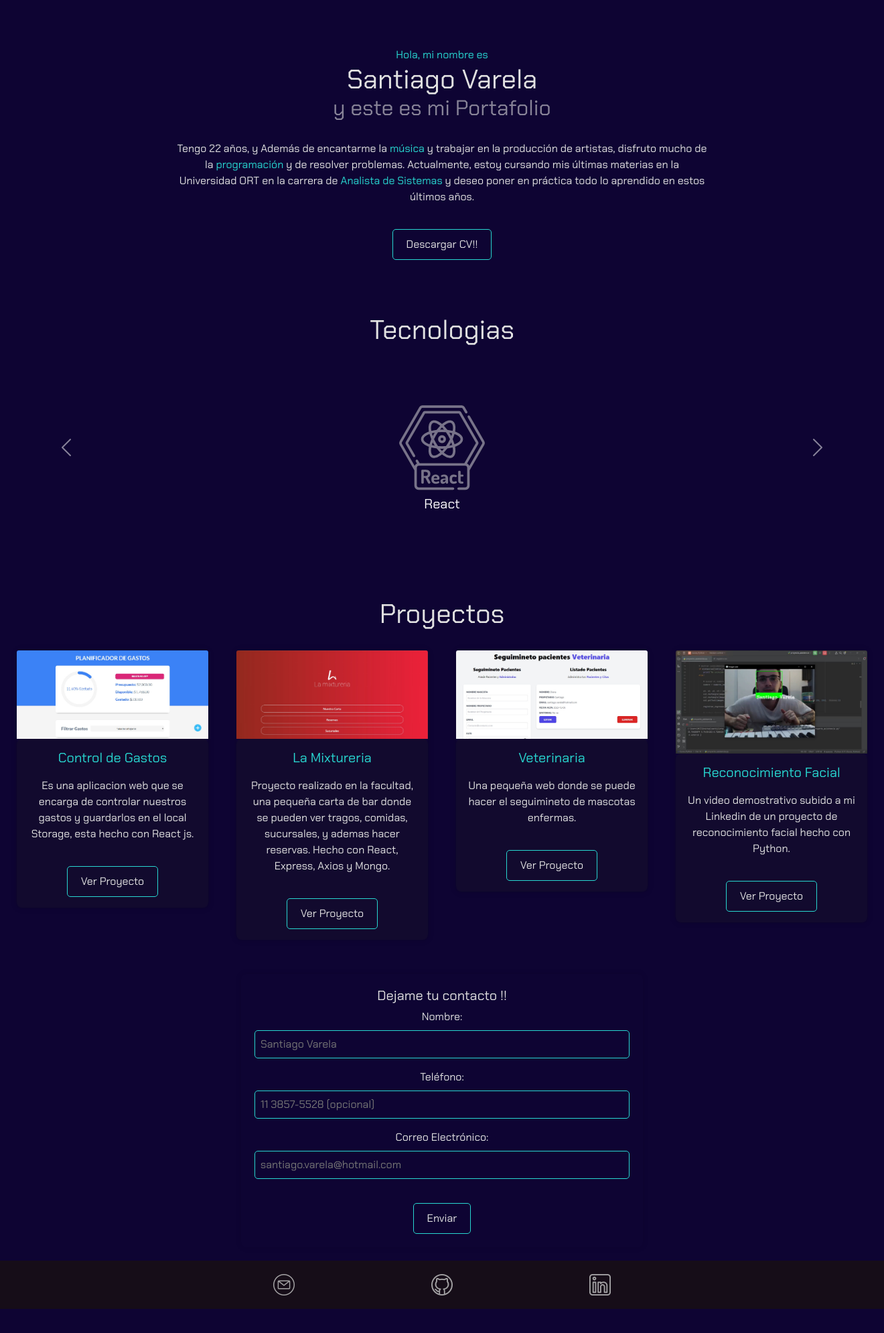
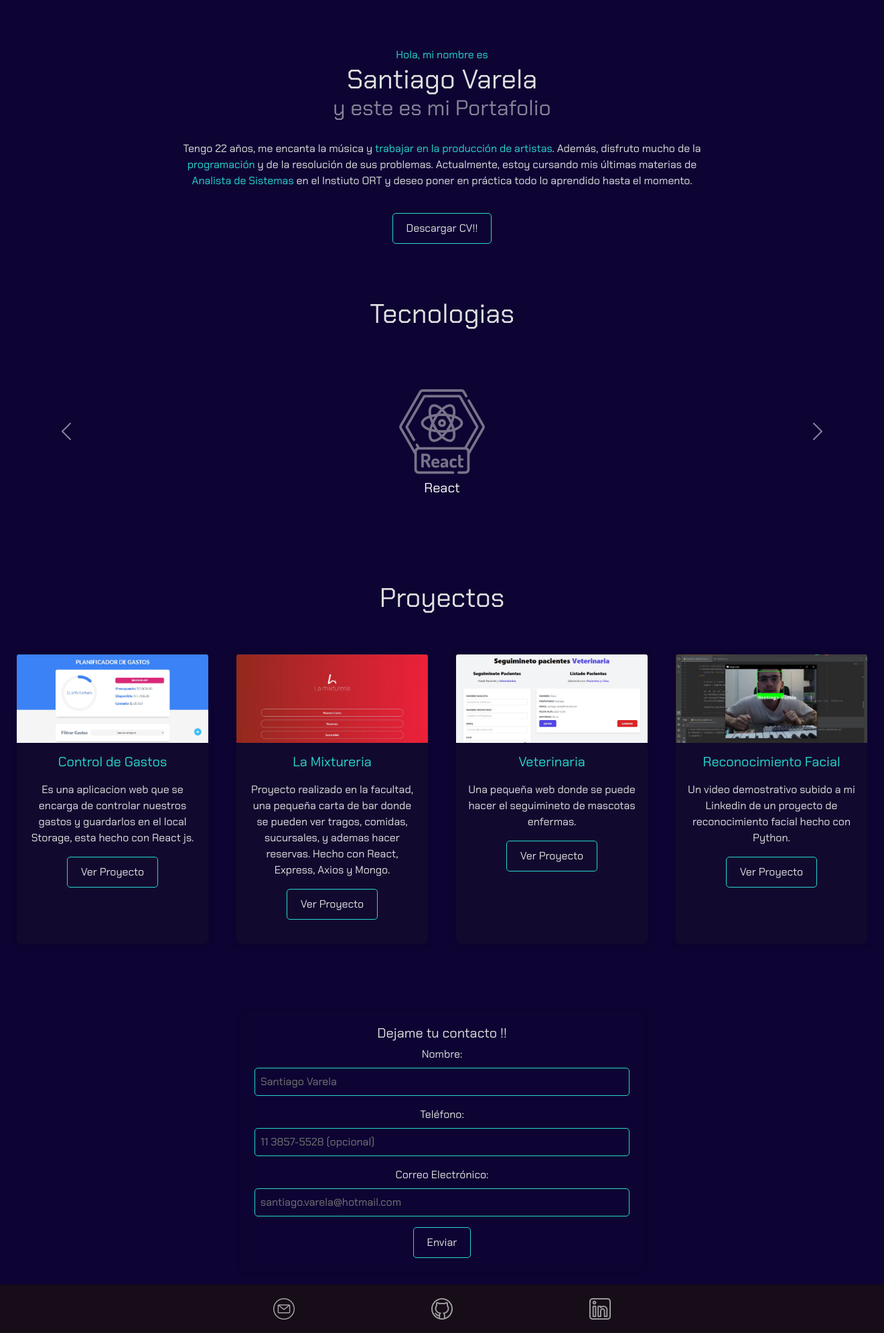
Before and after one commit to SantiagoVarela2001/Portafolio, a Django app: template Portafolio/templates/home.html in a window 1320 px wide. Shown: the whole page at 67% size. Before the commit the page ends 1954 px from the top, so only its background shows below. Run offline with Django 4.2, Linux system fonts and the light colour scheme; the template is opened without the code that fills it: values that come from a table or form of the project are taken from there, others are empty.

Commit message:
detalles

```diff
--- a/Portafolio/static/estilos/estilos.css
+++ b/Portafolio/static/estilos/estilos.css
@@ -38,6 +38,7 @@ body{
     background-color: var(--color-azul-oscuro);
     color: var(--color-hueso) ;
     text-align: center;
+
 }
 
 
@@ -122,6 +123,12 @@ margin-bottom: 70px;
   margin-top: 30px;
   margin-bottom: 50px;
 }
+.proyectos2 {
+  display: flex;
+  justify-content: center;
+  margin-top: 30px;
+  margin-bottom: 50px;
+}
 
 .proyecto{
   padding-left: 20px;
@@ -129,9 +136,7 @@ margin-bottom: 70px;
 }
 
 .card {
-  background-color: var(--color-azul-oscuro);
-
-  border-radius: 8px;
+  background: var(--color-azul-oscuro);
   box-shadow: 0 0 10px rgba(0, 0, 0, 0.1);
   width: 300px;
 }
@@ -140,6 +145,7 @@ margin-bottom: 70px;
   background-color: #150e2c94;
   color: var(--color-hueso);
   border-radius: 8px;
+  height: 300px;
 }
 
 .card-title {
@@ -200,7 +206,6 @@ input {
   font-size: 16px;
   cursor: pointer;
   border-radius: 5px;
-  margin-top: 20px;
 }
 
 .boton-enviar:hover {
@@ -219,20 +224,15 @@ footer{
 }
 
 /* Ajustes para dispositivos pequeños */
-@media (max-width: 768px) {
-  .presentacion {
-      margin-top: 30px; /* Reducir el margen superior en dispositivos pequeños */
+@media (max-width: 1314px) {
+
+  .proyectos2 {
+    display: block;
   }
-
-  .icono {
-      margin: 30px; /* Reducir el margen de los íconos */
+  .proyectos{
+    margin-top: 0px;
   }
-
-  .proyecto {
-      padding: 10px; /* Reducir el relleno de los proyectos */
-  }
-
-  .formulario {
-      width: 80%; /* Reducir el ancho del formulario */
+  .proyecto{
+    margin-top: 30px;
   }
 }
--- a/Portafolio/templates/home.html
+++ b/Portafolio/templates/home.html
@@ -21,13 +21,10 @@
     </div>
 
     <div class="conteiner-resumen">
-        <p class="resumen">Tengo 22 a&ntildeos, y Adem&aacute;s de encantarme la <w class="presentacion">m&uacute;sica
-            </w> y
-            trabajar en la producci&oacute;n de artistas, disfruto mucho de la <w class="presentacion">
-                programaci&oacute;n</w> y de resolver problemas.
-            Actualmente, estoy cursando mis &uacute;ltimas materias en la Universidad ORT en la carrera de <w
-                class="presentacion">Analista de
-                Sistemas</w> y deseo poner en pr&aacute;ctica todo lo aprendido en estos &uacute;ltimos a&ntilde;os.
+        <p class="resumen">Tengo 22 años, me encanta la música y <w class="presentacion">trabajar en la producción de artistas</w>.
+             Además, disfruto mucho de la <w class="presentacion">programación</w> y de la resolución de sus problemas.
+              Actualmente, estoy cursando mis últimas materias de <w class="presentacion">Analista de Sistemas</w> en el Instiuto ORT
+               y deseo poner en práctica todo lo aprendido hasta el momento.
         </p>
     </div>
     <a class="descarga-cv" href="{% static 'cv/CV Santiago Varela.pdf' %}" download="CV Santiago Varela.pdf">Descargar
@@ -101,6 +98,7 @@
     <h2 class="titulos">Proyectos</h2>
 
     <div class="proyectos">
+        <div class="proyectos2">
         <div class="proyecto">
             <div class="card" style="width: 18rem;">
                 <img src="../static/imagenes/control_gastos.jpg" class="card-img-top" alt="Control de Gastos">
@@ -127,7 +125,9 @@
                 </div>
             </div>
         </div>
+        </div>
 
+        <div class="proyectos2">
         <div class="proyecto">
             <div class="card" style="width: 18rem;">
                 <img src="../static/imagenes/veterinaria.jpg" class="card-img-top" alt="Veterinaria">
@@ -153,6 +153,7 @@
                 </div>
             </div>
         </div>
+    </div>
     </div>
 
     </div>
```
Also changed, not shown: Portafolio/static/imagenes/reconocimiento_facial.jpg.
